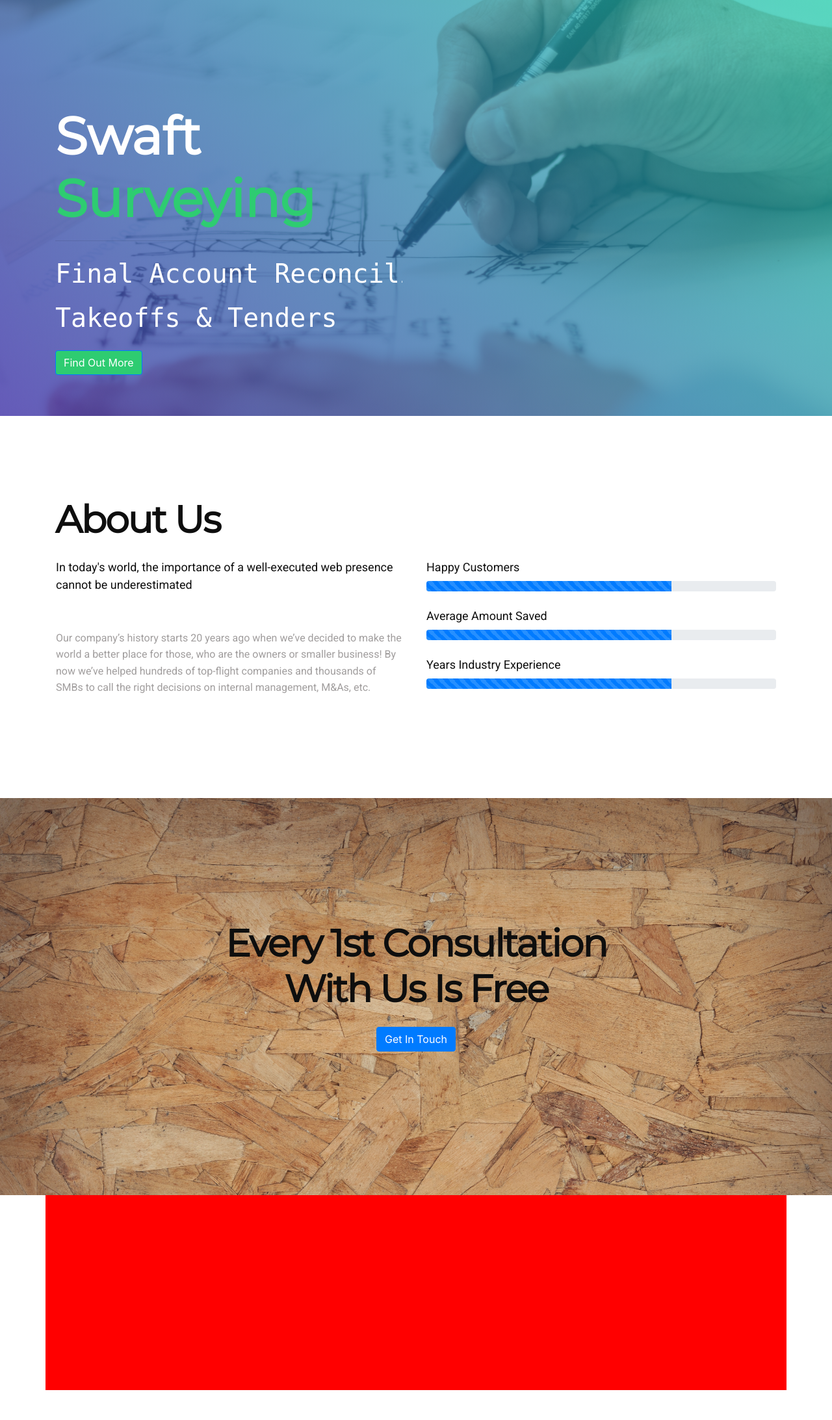
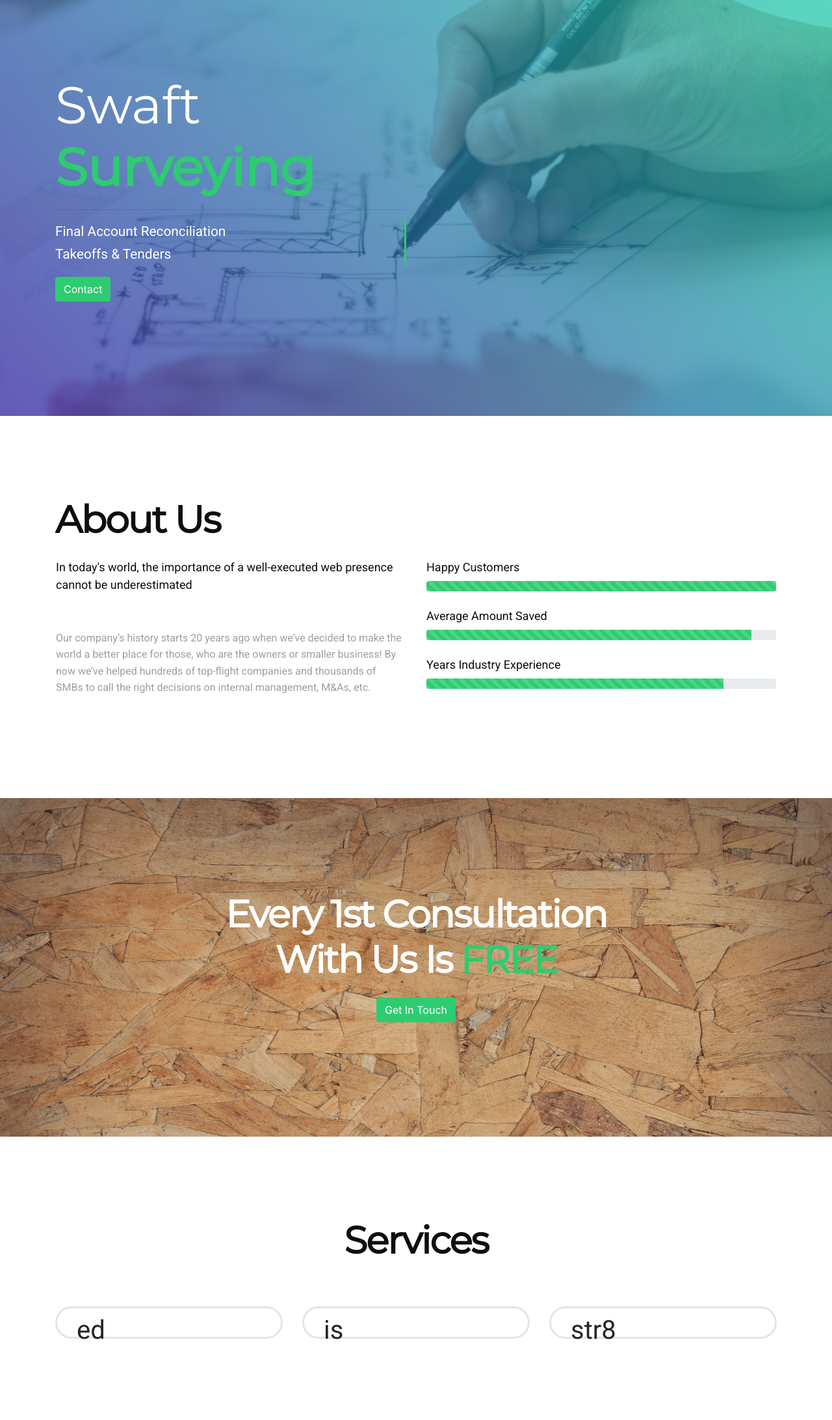
Before and after one commit to thomashughes/Swaft-Surveying-2019, a PHP site: page /EdsWebsite/ in a window 1280 px wide. Shown: the part 56-2241 px from the top of the page at 65% size. Before the commit the page ends 2195 px from the top, so only its background shows below. Run offline with PHP 8.4, Linux system fonts and the light colour scheme; some libraries are stand-ins or nearby versions.

Commit message:
animation and design changes

```diff
--- a/index.php
+++ b/index.php
@@ -5,6 +5,7 @@
   <meta name="viewport" content="width=device-width, initial-scale=1, shrink-to-fit=no">
   <title>Swaft surveying</title>
   <link href="https://fonts.googleapis.com/css?family=Karla|Rubik" rel="stylesheet">
+   <link rel="stylesheet" href="animate.min.css">
   <link rel="stylesheet" href="https://maxcdn.bootstrapcdn.com/bootstrap/4.3.1/css/bootstrap.min.css">
   <script src="https://ajax.googleapis.com/ajax/libs/jquery/3.3.1/jquery.min.js"></script>
   <script src="https://cdnjs.cloudflare.com/ajax/libs/popper.js/1.14.7/umd/popper.min.js"></script>
@@ -12,8 +13,9 @@
   <script src="https://maxcdn.bootstrapcdn.com/bootstrap/4.3.1/js/bootstrap.min.js"></script>
   <link href="https://fonts.googleapis.com/css?family=Montserrat|Roboto" rel="stylesheet">
   <link rel="stylesheet" href="https://stackpath.bootstrapcdn.com/bootstrap/4.3.1/css/bootstrap.min.css" integrity="sha384-ggOyR0iXCbMQv3Xipma34MD+dH/1fQ784/j6cY/iJTQUOhcWr7x9JvoRxT2MZw1T" crossorigin="anonymous">
+  <link rel="stylesheet" type="text/css" href="styles.css" media="screen" />
+  <link rel="stylesheet" href="https://cdnjs.cloudflare.com/ajax/libs/animate.css/3.7.0/animate.min.css">
 
-  <link rel="stylesheet" type="text/css" href="styles.css" media="screen" />
 
 
 </head>
@@ -64,24 +66,25 @@
                   <div class="row">
                     <div class="col-md-6">
                       <div class="form-group">
-                        <label for="form_name">Firstname *</label>
-                        <input id="form_name" type="text" name="name" class="form-control" placeholder="Please enter your firstname *" required="required" data-error="Firstname is required.">
+                        <label for="form_name">First Name *</label>
+                        <input id="form_name" type="text" name="name" class="form-control" placeholder="First Name *" required="required" data-error="Firstname is required.">
                         <div class="help-block with-errors"></div>
                       </div>
                     </div>
                     <div class="col-md-6">
                       <div class="form-group">
-                        <label for="form_lastname">Lastname *</label>
-                        <input id="form_lastname" type="text" name="surname" class="form-control" placeholder="Please enter your lastname *" required="required" data-error="Lastname is required.">
+                        <label for="form_lastname">Last Name *</label>
+                        <input id="form_lastname" type="text" name="surname" class="form-control" placeholder="Last Name *" required="required" data-error="Lastname is required.">
                         <div class="help-block with-errors"></div>
                       </div>
                     </div>
                   </div>
+
                   <div class="row">
                     <div class="col-md-6">
                       <div class="form-group">
                         <label for="form_email">Email *</label>
-                        <input id="form_email" type="email" name="email" class="form-control" placeholder="Please enter your email *" required="required" data-error="Valid email is required.">
+                        <input id="form_email" type="email" name="email" class="form-control" placeholder="Please Enter Your Email *" required="required" data-error="Valid email is required.">
                         <div class="help-block with-errors"></div>
                       </div>
                     </div>
@@ -103,7 +106,7 @@
                     <div class="col-md-12">
                       <div class="form-group">
                         <label for="form_message">Message *</label>
-                        <textarea id="form_message" name="message" class="form-control" placeholder="Message for me *" rows="4" required="required" data-error="Please, leave us a message."></textarea>
+                        <textarea id="form_message" name="message" class="form-control" placeholder="Message *" rows="4" required="required" data-error="Please, leave us a message."></textarea>
                         <div class="help-block with-errors"></div>
                       </div>
                     </div>
@@ -141,18 +144,19 @@
           <div class="row">
             <!--Grid column-->
             <div class="col-md-6 intro-text">
-              <h1 class="h1-responsive font-weight-bold mt-sm-5">Swaft <span style="color:#2ecc71; font-weight:800;">Surveying</span> </h1>
+            <h1  class="animated  lightSpeedIn delay-1s">Swaft </span><span style="color:#2ecc71; font-weight:800;">Surveying</span> </h1>
               <hr class="hr-light">
               <h6 class="typewriter">Final Account Reconciliation</h6>
               <h6 class="typewriter2">Takeoffs & Tenders</h6>
-              <button type="button" class="btn btn-primary btn-1 orange-color-bg">Find Out More</button>
+
+              <button type="button" class="btn btn-primary btn-1 orange-color-bg" data-toggle="modal" data-target="#exampleModalCenter">Contact</button>
             </div> <!--intro-text-->
           </div><!--row-->
         </div><!--container-fluid-->
       </div><!--mask/rgba-garadient-->
     </div><!--view-->
 
-    <div class="container" id="container2">
+    <div class="container container-pad" id="container2">
       <h2>About Us</h2>
       <div class="row">
         <div class="about container about-text col-md-6">
@@ -167,21 +171,21 @@
         <div class="col-md-6 prog-bar container about">
           <h3>Happy Customers</h3>
           <div class="progress">
-            <div class="progress-bar progress-bar-success progress-bar-striped active" role="progressbar" aria-valuenow="70" aria-valuemin="0" aria-valuemax="100" style="width:70%">
+            <div class="progress-bar progress-bar-success progress-bar-striped active" role="progressbar" aria-valuenow="89" aria-valuemin="0" aria-valuemax="100" style="width:100%">
               big things
             </div>
           </div>
           <br>
           <h3>Average Amount Saved</h3>
           <div class="progress">
-            <div class="progress-bar progress-bar-success progress-bar-striped active" role="progressbar" aria-valuenow="70" aria-valuemin="0" aria-valuemax="100" style="width:70%">
-              <  Over 1000 people!<span class="align-right">hello</span>
+            <div class="progress-bar progress-bar-success progress-bar-striped active" role="progressbar" aria-valuenow="93" aria-valuemin="0" aria-valuemax="100" style="width:93%">
+              <span>Over 1000 people!<span class="align-right">hello</span>
             </div>
           </div>
           <br>
           <h3>Years Industry Experience</h3>
           <div class="progress">
-            <div class="progress-bar progress-bar-success progress-bar-striped active" role="progressbar" aria-valuenow="70" aria-valuemin="0" aria-valuemax="100" style="width:70%">
+            <div class="progress-bar progress-bar-success progress-bar-striped active" role="progressbar" aria-valuenow="85" aria-valuemin="0" aria-valuemax="100" style="width:85%">
               <span> Over 10060 people!</span>
             </div>
           </div>
@@ -193,22 +197,41 @@
 
 
 
-    <div class="view" id="container3" style="background-image: url('http://localhost/EdsWebsite/images/antique-architecture-backdrop-168442.jpg'); background-repeat: no-repeat; background-size: cover; background-attachment: fixed;" >
+    <div class="view container-pad" id="container3" style="background-image: url('http://localhost/EdsWebsite/images/antique-architecture-backdrop-168442.jpg'); background-repeat: no-repeat; background-size: cover; background-attachment: fixed;" >
         <div class="col-md-12 jumbotron no-bg" style="background-color:rgba(0, 0, 0, 0)" >
           <div class="consultation text-center">
             <h2>Every 1st consultation <br>
-              <span style="font-weight: 800">with us is free</span></h2>
-              <button type="button" class="btn btn-primary contact-button">Get In Touch</button>
+              <span class="heavier-text">with us is <span class="orange-color">FREE</span></span></h2>
+              <button type="button" class="btn btn-primary btn-1 orange-color-bg" data-toggle="modal" data-target="#exampleModalCenter">Get In Touch</button>
           </div>
 
         </div><!--col-md-12-->
 
     </div><!--container/container-3-->
 
-    <div class="container hello">
+
+
+
+    <div class="container container-pad" id="container-4">
+      <h2>Services</h2>
       <div class="row">
-        <div class="col-md-12">
 
+        <div class="col-md-4">
+          <div class="services">
+            <h6>ed</h6>
+          </div>
+        </div>
+
+        <div class="col-md-4">
+          <div class="services">
+            <h6>is</h6>
+          </div>
+        </div>
+
+        <div class="col-md-4">
+          <div class="services">
+            <h6>str8</h6>
+          </div>
         </div>
 
       </div>
--- a/styles.css
+++ b/styles.css
@@ -4,30 +4,11 @@ font-family: 'Montserrat', sans-serif;
 font-family: 'Roboto', sans-serif;
 */
 
-.nav-wrap{
-  text-align: right;
-}
 
-.container{
-
-}
-
-.top-page{
-  background-color: blue
-}
-
-
-.intro{
-  height: 40rem;
-  color: white;
-}
-
-.intro-text{
-  padding-top:10%
-}
-
-.btn{
-  margin-top:1em
+/*global*/
+.container-pad{
+  padding-top: 125px;
+  padding-bottom: 125px;
 }
 
 .orange-color{
@@ -36,7 +17,6 @@ font-family: 'Roboto', sans-serif;
 
 .orange-color-bg{
   background-color: #2ecc71;
-  color:#2ecc71
 }
 
 h1{
@@ -75,7 +55,39 @@ text-transform: capitalize;
 
 }
 
-/*title-page*/
+.bold{
+  font-style: bold
+}
+
+
+/*buttons*/
+.btn{
+  margin-top:1em
+}
+
+/*contact button*/
+.btn-1 {
+  color:white;
+  border-color:#2ecc71
+}
+
+
+/*nav*/
+.nav-wrap{
+  text-align: right;
+}
+
+
+/*first container*/
+.intro{
+  height: 40rem;
+  color: white;
+}
+
+.intro-text{
+  padding-top:10%
+}
+
 
 .rgba-gradient {
   background: -moz-linear-gradient(45deg, rgba(42, 27, 161, 0.7), rgba(29, 210, 177, 0.7) 100%);
@@ -85,19 +97,31 @@ text-transform: capitalize;
   background: linear-gradient(to 45deg, rgba(42, 27, 161, 0.7), rgba(29, 210, 177, 0.7) 100%);
 }
 
-
 /* typewriter animation*/
 .typewriter  {
   color: #fff;
-  font-family: monospace;
+  font-size: 1.3em;
+  font-family:'Roboto', sans-serif;
   overflow: hidden; /* Ensures the content is not revealed until the animation */
   border-right: .15em solid #2ecc71; /* The typwriter cursor */
   white-space: nowrap; /* Keeps the content on a single line */
   margin: 0 auto; /* Gives that scrolling effect as the typing happens */
   letter-spacing:; /* Adjust as needed */
-  animation:
-    typing 5s steps(30, end),
-    blink-caret .5s step-end infinite;
+
+
+}
+
+
+.typewriter2 {
+  color: #fff;
+  font-size: 1.3em;
+  font-family: 'Roboto', sans-serif;
+  overflow: hidden; /* Ensures the content is not revealed until the animation */
+  border-right: .15em solid #2ecc71; /* The typwriter cursor */
+  white-space: nowrap; /* Keeps the content on a single line */
+  margin: 0 auto; /* Gives that scrolling effect as the typing happens */
+  letter-spacing:; /* Adjust as needed */
+
 }
 
 /* The typing effect */
@@ -113,37 +137,6 @@ text-transform: capitalize;
 }
 
 
-.typewriter  {
-  color: #fff;
-  font-family: monospace;
-  overflow: hidden; /* Ensures the content is not revealed until the animation */
-  border-right: .15em solid #2ecc71; /* The typwriter cursor */
-  white-space: nowrap; /* Keeps the content on a single line */
-  margin: 0 auto; /* Gives that scrolling effect as the typing happens */
-  letter-spacing:; /* Adjust as needed */
-  animation:
-    typing 5s steps(30, end),
-    blink-caret .5s step-end infinite;
-}
-
-.typewriter2 {
-  color: #fff;
-  font-family: monospace;
-  overflow: hidden; /* Ensures the content is not revealed until the animation */
-  border-right: .15em solid #2ecc71; /* The typwriter cursor */
-  white-space: nowrap; /* Keeps the content on a single line */
-  margin: 0 auto; /* Gives that scrolling effect as the typing happens */
-  letter-spacing:; /* Adjust as needed */
-  animation:
-    typing 5s steps(30, end),
-    blink-caret .5s step-end infinite;
-}
-
-/*contact button*/
-.btn-1{
-  color:white
-}
-
 /*container2*/
 #container2{
 
@@ -155,11 +148,6 @@ text-transform: capitalize;
 .about{
   padding-top:2em
 
-}
-
-
-.bold{
-  font-style: bold
 }
 
 
@@ -193,7 +181,7 @@ letter-spacing: 0px;
 
 .progress-bar{
   height:100px;
-  margin:
+  background-color: #2ecc71
 }
 
 .about-text{
@@ -206,27 +194,51 @@ letter-spacing: 0px;
 
 /*container3*/
 #container3{
-  padding-top: 125px;
-  padding-bottom: 125px;
-
+  padding-top:5em;
+  padding-bottom: 5em;
+  color:white;
 }
 
 
 
-.consultation{
+.consultation h2{
+  color:white
+}
 
-  color:white
+.heavier-text{
+  font-weight: 700;
 }
 
 .no-bg{
   background-color: rgba(0, 0, 0, 0)
 }
 
-.contact-button{
-  color:
+
+/*container-4*/
+#container-4 h2{
+  text-align: center;
+  padding-bottom: 1em
 }
 
-.hello{
-  height:300px;
-  background-color: red
+.services{
+  height:50px;
+  padding-left: 30px;
+padding-right: 30px;
+border-style: solid;
+border-color: #e5e5e5;
+border-left-width: 3px;
+border-right-width: 3px;
+border-top-width: 3px;
+border-bottom-width: 3px;
+border-top-left-radius: 30px;
+border-top-right-radius: 30px;
+border-bottom-left-radius: 30px;
+border-bottom-right-radius: 30px;
+transition-duration: 0.4s;
+transition-property: border-color;
+margin:
 }
+
+.services:hover{
+  border-color: #2ecc71
+}
```
